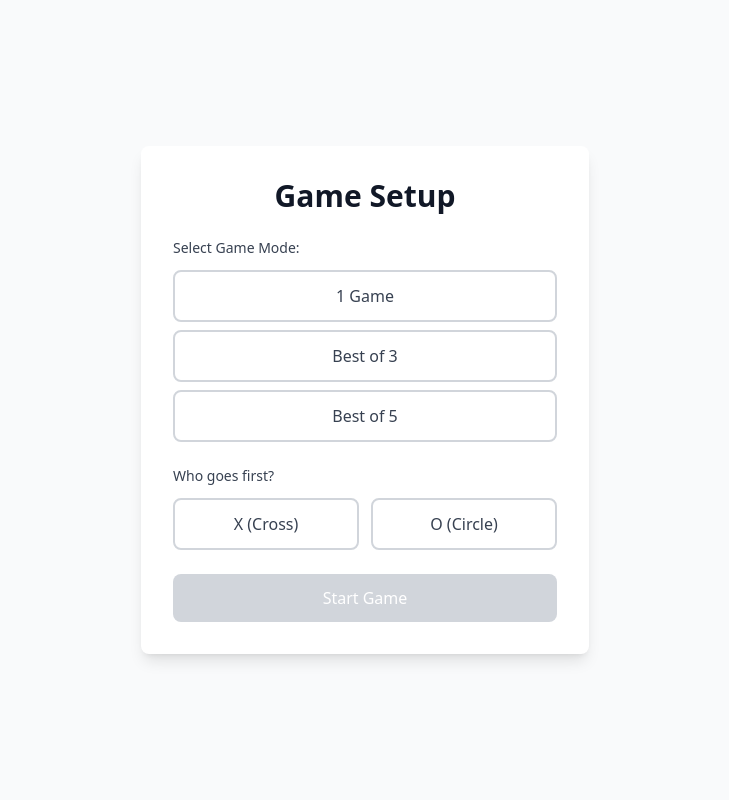
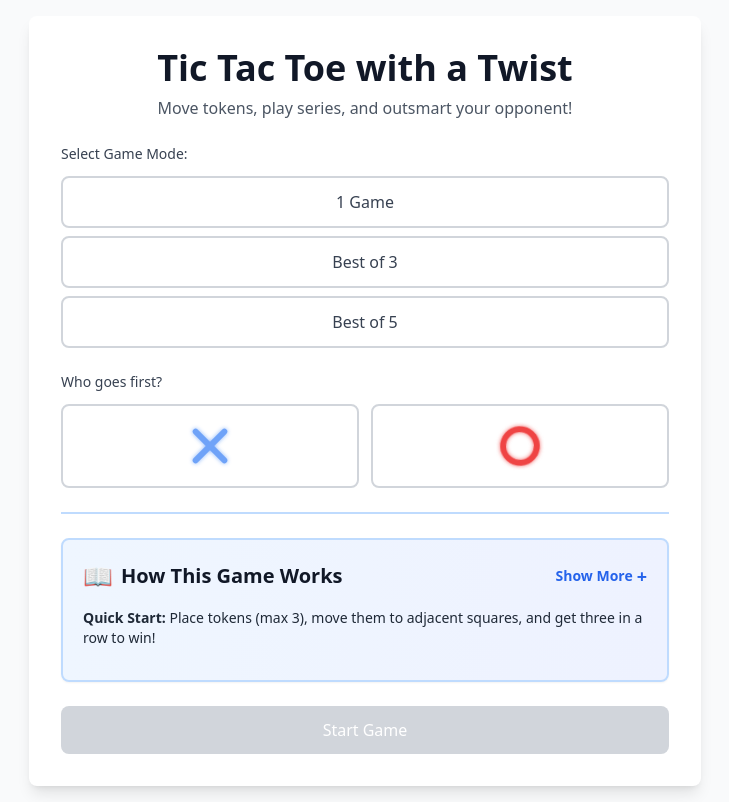
Before and after one commit to raghavdharani/TTT, a React (Vite) app: page / in a window 1280 px wide. Shown: the whole page, without its empty margins (275-1004 px from the left). Built offline with nearby package versions, Linux system fonts and the light colour scheme.

Commit message:
Update game: new name, animated SVG icons, improved UI, and help section

```diff
--- a/index.html
+++ b/index.html
@@ -4,7 +4,7 @@
     <meta charset="UTF-8" />
     <link rel="icon" type="image/svg+xml" href="/vite.svg" />
     <meta name="viewport" content="width=device-width, initial-scale=1.0" />
-    <title>Tic Tac Toe</title>
+    <title>Tic Tac Toe with a Twist</title>
   </head>
   <body>
     <div id="root"></div>
--- a/src/App.jsx
+++ b/src/App.jsx
@@ -257,7 +257,7 @@ function App() {
       <div className="w-full max-w-md flex flex-col items-center">
         <div className="flex items-center justify-between w-full mb-6 sm:mb-8">
           <h1 className="text-3xl sm:text-4xl font-bold text-gray-900">
-            Tic Tac Toe
+            Tic Tac Toe with a Twist
           </h1>
           <button
             onClick={() => setShowHelp(true)}
--- a/src/components/GameSetup.jsx
+++ b/src/components/GameSetup.jsx
@@ -3,6 +3,7 @@ import { useState } from 'react'
 function GameSetup({ onStart }) {
   const [gameMode, setGameMode] = useState(null)
   const [startingPlayer, setStartingPlayer] = useState(null)
+  const [showHelp, setShowHelp] = useState(false)
 
   const handleStart = () => {
     if (gameMode && startingPlayer) {
@@ -11,10 +12,13 @@ function GameSetup({ onStart }) {
   }
 
   return (
-    <div className="w-full max-w-md bg-white rounded-lg shadow-lg p-6 sm:p-8">
-      <h2 className="text-2xl sm:text-3xl font-bold text-gray-900 mb-6 text-center">
-        Game Setup
-      </h2>
+    <div className="w-full max-w-2xl bg-white rounded-lg shadow-lg p-6 sm:p-8">
+      <h1 className="text-3xl sm:text-4xl font-bold text-gray-900 mb-2 text-center">
+        Tic Tac Toe with a Twist
+      </h1>
+      <p className="text-sm sm:text-base text-gray-600 mb-6 text-center">
+        Move tokens, play series, and outsmart your opponent!
+      </p>
 
       {/* Game Mode Selection */}
       <div className="mb-6">
@@ -63,24 +67,134 @@ function GameSetup({ onStart }) {
         <div className="grid grid-cols-2 gap-3">
           <button
             onClick={() => setStartingPlayer('X')}
-            className={`px-4 py-3 rounded-lg border-2 transition-colors ${
+            className={`px-4 py-4 rounded-lg border-2 transition-all flex items-center justify-center ${
               startingPlayer === 'X'
-                ? 'border-blue-500 bg-blue-50 text-blue-700 font-bold'
-                : 'border-gray-300 bg-white text-gray-700 hover:border-gray-400'
+                ? 'border-blue-500 bg-blue-50 shadow-md scale-105'
+                : 'border-gray-300 bg-white hover:border-blue-300 hover:bg-blue-50'
             }`}
           >
-            X (Cross)
+            <svg
+              className="animate-pulse w-12 h-12"
+              viewBox="0 0 100 100"
+              fill="none"
+              xmlns="http://www.w3.org/2000/svg"
+            >
+              <line
+                x1="20"
+                y1="20"
+                x2="80"
+                y2="80"
+                stroke="#3b82f6"
+                strokeWidth="12"
+                strokeLinecap="round"
+                filter="drop-shadow(0 0 4px rgba(59, 130, 246, 0.8))"
+              />
+              <line
+                x1="80"
+                y1="20"
+                x2="20"
+                y2="80"
+                stroke="#3b82f6"
+                strokeWidth="12"
+                strokeLinecap="round"
+                filter="drop-shadow(0 0 4px rgba(59, 130, 246, 0.8))"
+              />
+            </svg>
           </button>
           <button
             onClick={() => setStartingPlayer('O')}
-            className={`px-4 py-3 rounded-lg border-2 transition-colors ${
+            className={`px-4 py-4 rounded-lg border-2 transition-all flex items-center justify-center ${
               startingPlayer === 'O'
-                ? 'border-blue-500 bg-blue-50 text-blue-700 font-bold'
-                : 'border-gray-300 bg-white text-gray-700 hover:border-gray-400'
+                ? 'border-red-500 bg-red-50 shadow-md scale-105'
+                : 'border-gray-300 bg-white hover:border-red-300 hover:bg-red-50'
             }`}
           >
-            O (Circle)
+            <svg
+              className="animate-spin w-12 h-12"
+              style={{ animationDuration: '2s' }}
+              viewBox="0 0 100 100"
+              fill="none"
+              xmlns="http://www.w3.org/2000/svg"
+            >
+              <circle
+                cx="50"
+                cy="50"
+                r="35"
+                stroke="#ef4444"
+                strokeWidth="12"
+                fill="none"
+                filter="drop-shadow(0 0 4px rgba(239, 68, 68, 0.8))"
+              />
+            </svg>
           </button>
+        </div>
+      </div>
+
+      {/* Help Section - Always Visible and Prominent */}
+      <div className="mb-6 border-t-2 border-blue-200 pt-6">
+        <div className="bg-gradient-to-r from-blue-50 to-indigo-50 border-2 border-blue-200 rounded-lg p-5 shadow-sm">
+          <div className="flex items-center justify-between mb-4">
+            <h2 className="text-xl font-bold text-gray-900 flex items-center gap-2">
+              <span className="text-2xl">📖</span>
+              How This Game Works
+            </h2>
+            <button
+              onClick={() => setShowHelp(!showHelp)}
+              className="text-blue-600 hover:text-blue-700 font-semibold text-sm flex items-center gap-1"
+            >
+              {showHelp ? (
+                <>
+                  <span>Show Less</span>
+                  <span className="text-lg">−</span>
+                </>
+              ) : (
+                <>
+                  <span>Show More</span>
+                  <span className="text-lg">+</span>
+                </>
+              )}
+            </button>
+          </div>
+
+          {/* Always visible summary */}
+          <div className="mb-3">
+            <p className="text-sm font-medium text-gray-800 mb-2">
+              <strong>Quick Start:</strong> Place tokens (max 3), move them to adjacent squares, and get three in a row to win!
+            </p>
+          </div>
+
+          {showHelp && (
+            <div className="mt-4 space-y-4 text-sm text-gray-700 bg-white p-4 rounded-lg border border-blue-100">
+              <section>
+                <h3 className="font-bold text-gray-900 mb-2 text-base">🎯 Unique Features</h3>
+                <ul className="space-y-2 list-disc list-inside text-gray-700">
+                  <li><strong>Token Limit:</strong> Maximum 3 tokens per player - relocate to place new ones</li>
+                  <li><strong>Token Movement:</strong> Move tokens to adjacent squares (up, down, left, right only)</li>
+                  <li><strong>Series Mode:</strong> Play best of 1, 3, or 5 games</li>
+                  <li><strong>Alternating Start:</strong> Starting player alternates each game in a series</li>
+                </ul>
+              </section>
+
+              <section>
+                <h3 className="font-bold text-gray-900 mb-2 text-base">🎮 How to Play</h3>
+                <ol className="space-y-2 list-decimal list-inside text-gray-700">
+                  <li>Place tokens on empty squares until you reach 3 tokens</li>
+                  <li>Click your token to pick it up, then click an adjacent empty square to move it</li>
+                  <li>If you place a token back in the same spot, your turn doesn't end</li>
+                  <li>Win by getting three in a row (horizontal, vertical, or diagonal)</li>
+                </ol>
+              </section>
+
+              <section>
+                <h3 className="font-bold text-gray-900 mb-2 text-base">💡 Pro Tips</h3>
+                <ul className="space-y-2 list-disc list-inside text-gray-700">
+                  <li>Plan ahead - blocked tokens can't move</li>
+                  <li>Use relocation to create multiple winning opportunities</li>
+                  <li>Block your opponent while setting up your own win</li>
+                </ul>
+              </section>
+            </div>
+          )}
         </div>
       </div>
 
--- a/src/components/Square.jsx
+++ b/src/components/Square.jsx
@@ -3,10 +3,64 @@ function Square({ value, onClick, disabled, index }) {
   const col = (index % 3) + 1
   const ariaLabel = `${value || 'Empty'} square, row ${row}, column ${col}`
 
-  const getMarkerColor = () => {
-    if (value === 'X') return 'text-blue-500'
-    if (value === 'O') return 'text-red-500'
-    return ''
+  const renderMarker = () => {
+    if (value === 'X') {
+      return (
+        <svg
+          className="animate-pulse w-16 h-16 sm:w-20 sm:h-20 md:w-24 md:h-24"
+          viewBox="0 0 100 100"
+          fill="none"
+          xmlns="http://www.w3.org/2000/svg"
+          role="img"
+          aria-label="X marker"
+        >
+          <line
+            x1="20"
+            y1="20"
+            x2="80"
+            y2="80"
+            stroke="#3b82f6"
+            strokeWidth="12"
+            strokeLinecap="round"
+            filter="drop-shadow(0 0 4px rgba(59, 130, 246, 0.8))"
+          />
+          <line
+            x1="80"
+            y1="20"
+            x2="20"
+            y2="80"
+            stroke="#3b82f6"
+            strokeWidth="12"
+            strokeLinecap="round"
+            filter="drop-shadow(0 0 4px rgba(59, 130, 246, 0.8))"
+          />
+        </svg>
+      )
+    }
+    if (value === 'O') {
+      return (
+        <svg
+          className="animate-spin w-16 h-16 sm:w-20 sm:h-20 md:w-24 md:h-24"
+          style={{ animationDuration: '3s' }}
+          viewBox="0 0 100 100"
+          fill="none"
+          xmlns="http://www.w3.org/2000/svg"
+          role="img"
+          aria-label="O marker"
+        >
+          <circle
+            cx="50"
+            cy="50"
+            r="35"
+            stroke="#ef4444"
+            strokeWidth="12"
+            fill="none"
+            filter="drop-shadow(0 0 4px rgba(239, 68, 68, 0.8))"
+          />
+        </svg>
+      )
+    }
+    return null
   }
 
   return (
@@ -18,18 +72,16 @@ function Square({ value, onClick, disabled, index }) {
         hover:bg-gray-50
         disabled:opacity-60 disabled:cursor-not-allowed
         disabled:hover:bg-white
-        text-4xl sm:text-5xl md:text-6xl
-        font-bold
+        flex items-center justify-center
         transition-colors duration-150
         focus:outline-none focus:ring-2 focus:ring-blue-500 focus:ring-offset-2
-        ${getMarkerColor()}
       `}
       disabled={disabled}
       onClick={onClick}
       aria-label={ariaLabel}
       aria-disabled={disabled}
     >
-      {value}
+      {renderMarker()}
     </button>
   )
 }
```
